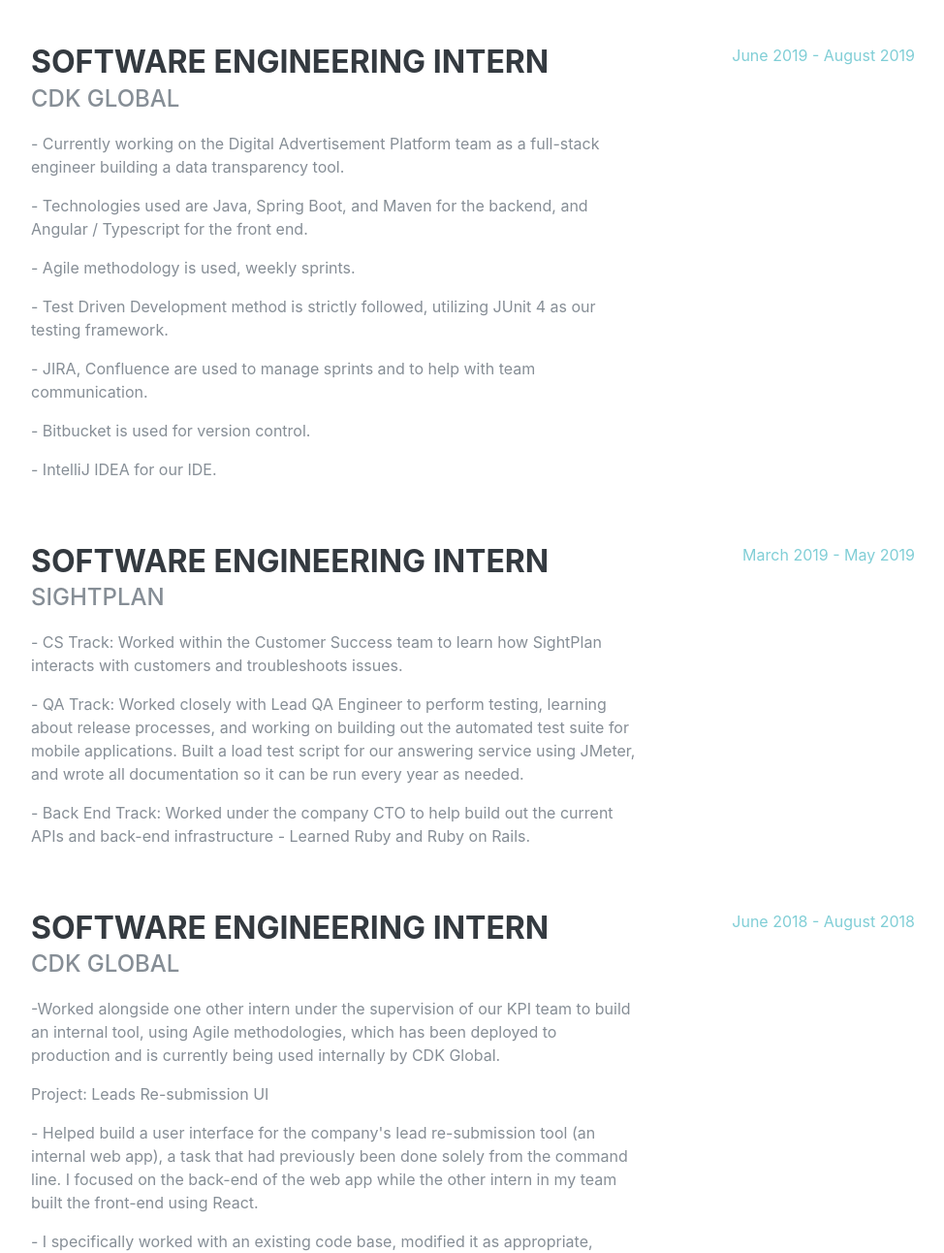
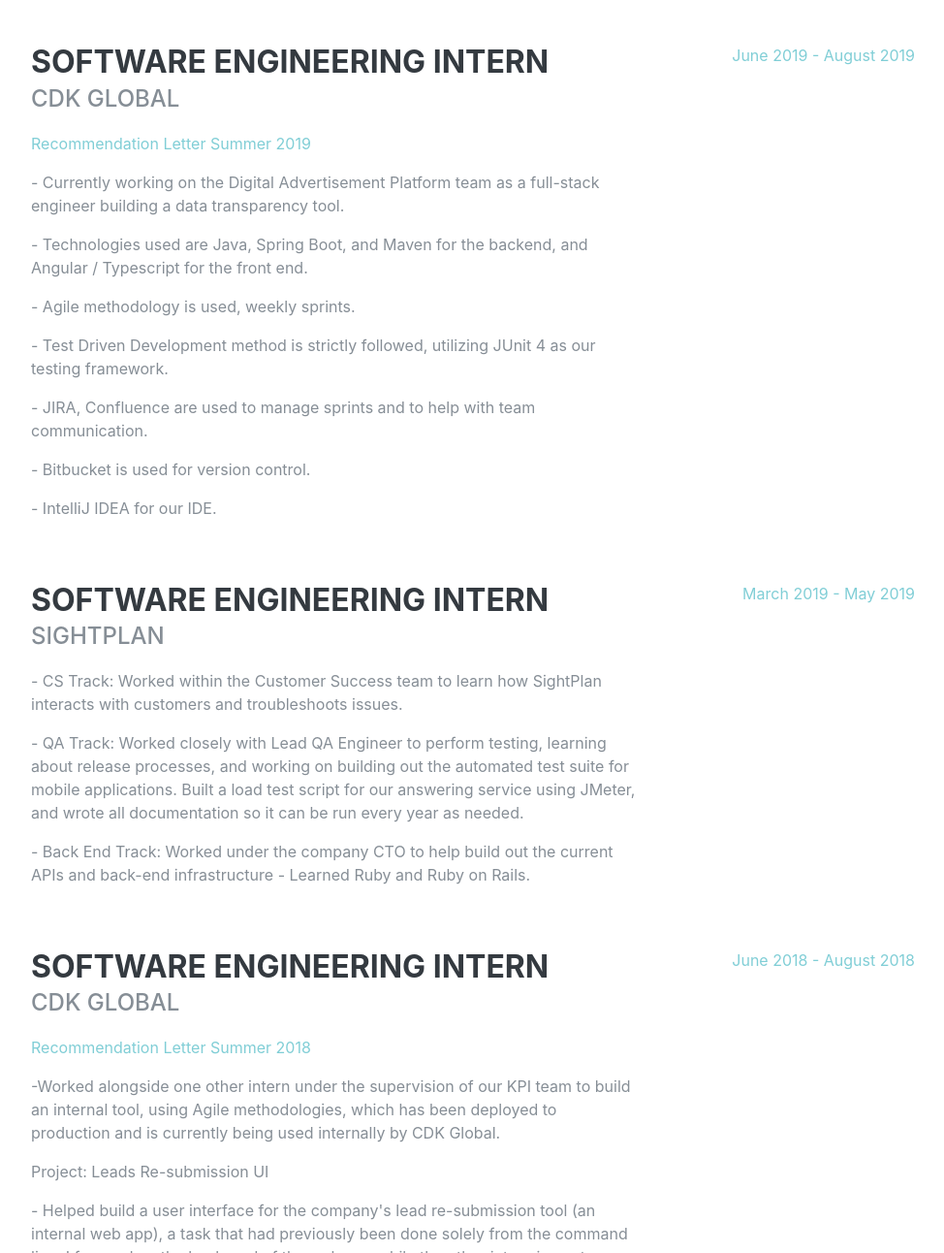
Before and after one commit to lienne/lienne.github.io, a plain HTML site: page index.html in a window 1280 px wide. Shown: the part 919-2211 px from the top of the page at 97% size, without its empty margins (288-1262 px from the left). Drawn offline with nearby package versions, Linux system fonts and the light colour scheme; a web font is replaced by a local one.

Commit message:
Added links to recommendation letters

```diff
--- a/index.html
+++ b/index.html
@@ -158,6 +158,7 @@
             <div class="resume-content">
               <h3 class="mb-0">Software Engineering Intern</h3>
               <div class="subheading mb-3">CDK Global</div>
+              <p><a href="/documents/2019LianaRecommendationCDK.pdf">Recommendation Letter Summer 2019</a></p>
               <p>- Currently working on the Digital Advertisement Platform team as a full-stack engineer building a data
                 transparency tool.</p>
               <p>- Technologies used are Java, Spring Boot, and Maven for the backend, and Angular / Typescript for the
@@ -197,6 +198,7 @@
             <div class="resume-content">
               <h3 class="mb-0">Software Engineering Intern</h3>
               <div class="subheading mb-3">CDK Global</div>
+              <p><a href="/documents/LianaSeveroRecommendationLetter_Summer18.pdf">Recommendation Letter Summer 2018</a></p>
               <p>-Worked alongside one other intern under the supervision of our KPI team to build an internal tool,
                 using Agile methodologies, which has been deployed to production and is currently being used internally
                 by CDK Global.</p>
```
Also changed, not shown: 2 other files.
